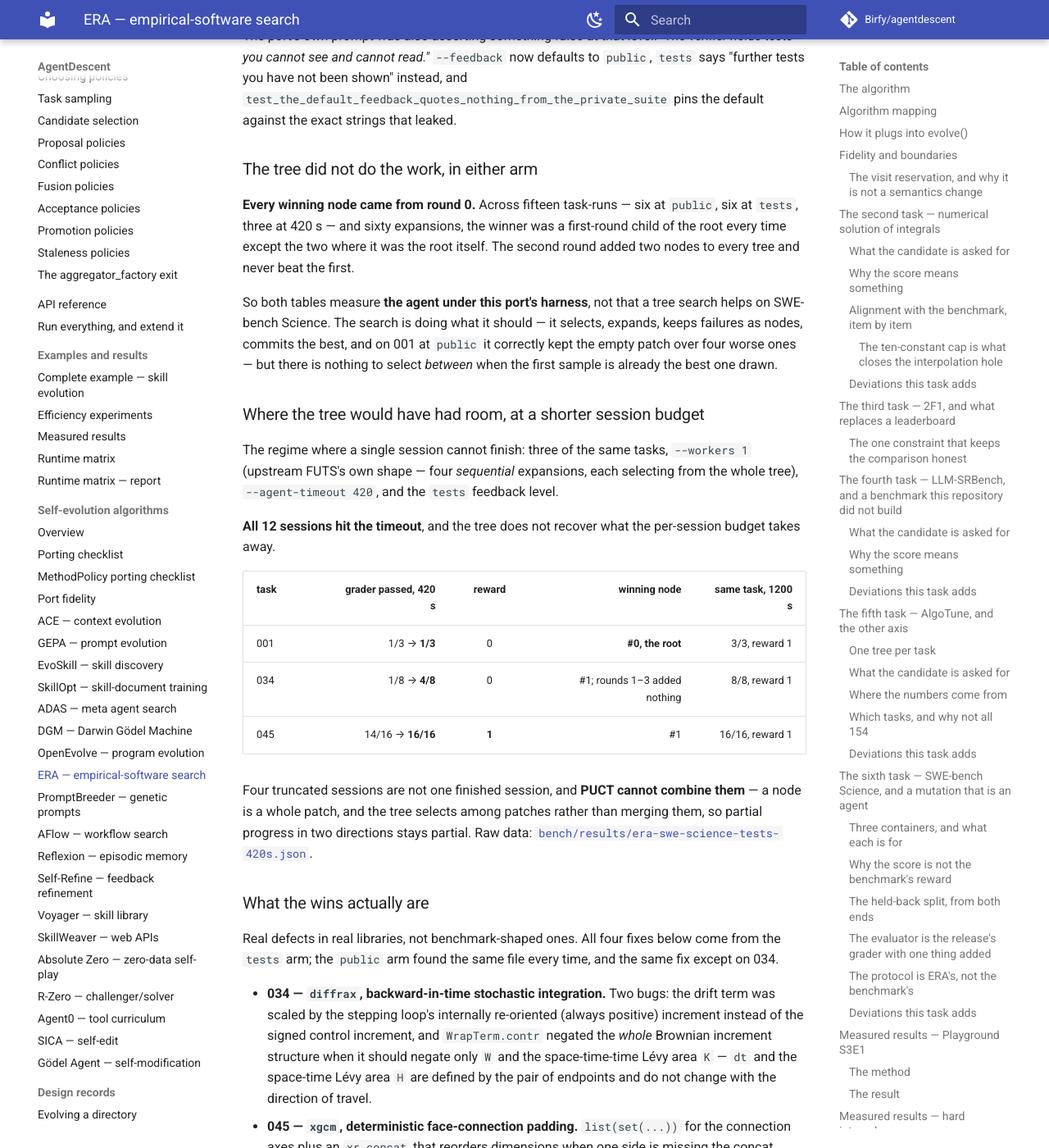
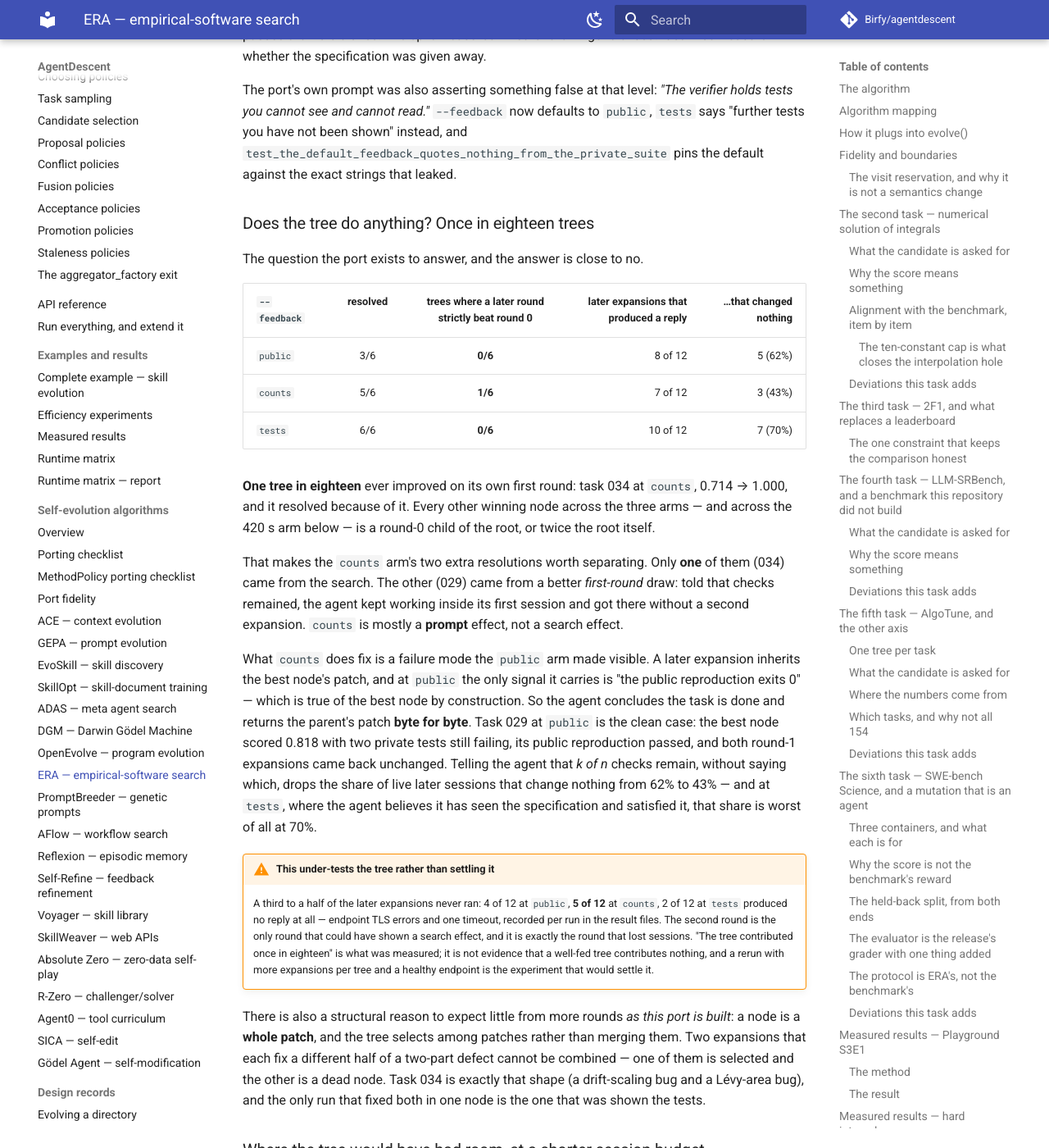
Before and after one commit to Birfy/agentdescent, an MkDocs documentation site: the page built from docs/algo-era.md, in a window 1280 px wide and 1400 px high, scrolled down 38861 px. Shown: the whole window at 82% size. Built offline with MkDocs 1.6.1 and Material for MkDocs 9.7.7, drawn with Linux system fonts in a browser that asks for light colours; comment, search, counter and statistics services are not loaded; some of the changed text lies outside the part shown.

Commit message:
ERA/SWE-bench Science: the middle feedback level, and what the tree is worth
Ran the third arm, `--feedback counts` -- the agent is told how many visible
private checks failed and never which. **5 of 6 resolved**, against 3/6 at
`public` and 6/6 at `tests`.

The number that answers the question the port exists to ask: **one tree in
eighteen** ever improved on its own first round (task 034 at `counts`, 0.714 ->
1.000, and it resolved because of it). Everything else across all three arms and
the 420 s arm was won by a round-0 child of the root, or twice by the root.

So `counts`'s two extra resolutions split: 034 came from the search, 029 came
from a better *first-round* draw. `counts` is mostly a prompt effect. What it
does fix is the failure mode the `public` arm exposed -- a later expansion
inherits the best node's patch, and at `public` the only signal it carries is
"the public reproduction exits 0", which is true of the best node by
construction, so the agent concludes it is done and hands the parent's patch
back byte for byte. 029 at `public` is the clean case: 0.818 with two private
tests failing, public reproduction green, both round-1 expansions unchanged.
Telling it that k of n checks remain drops the share of live later sessions that
change nothing from 62% to 43%; at `tests`, where it believes it has seen and
satisfied the spec, that share is worst at 70%.

Stated as under-testing rather than as a verdict: 4/12, 5/12 and 2/12 later
expansions produced no reply at all across the three arms, and the second round
is the only one that could have shown a search effect. There is also a
structural reason to expect little from more rounds here -- a node is a whole
patch and the tree selects among patches rather than merging them, so two
expansions fixing different halves of one defect cannot be combined. 034 is
exactly that shape.

Co-Authored-By: Claude Opus 5 <noreply@anthropic.com>
Claude-Session: https://claude.ai/code/session_01T72MwMAgYNamMuFiCgVU1V

```diff
--- a/docs/algo-era.md
+++ b/docs/algo-era.md
@@ -1467,12 +1467,13 @@ never sees that grader — it ranks on the visible split only, and
 `--held-back-frac 0.25` of each private suite is never shown to it in any shard
 or any prompt.
 
-Two arms, differing in `--feedback` and nothing else:
-
-| arm | what a prompt may quote | result files |
-|---|---|---|
-| **`public`** — the benchmark's own information budget | `reproduce.py`'s output | [`…-public-1200s-a`](https://github.com/Birfy/agentdescent/blob/main/bench/results/era-swe-science-public-1200s-a.json), [`…-b`](https://github.com/Birfy/agentdescent/blob/main/bench/results/era-swe-science-public-1200s-b.json) |
-| `tests` — the visible split's pytest output | that, **plus the failing tests' own source** | [`…-tests-1200s-a`](https://github.com/Birfy/agentdescent/blob/main/bench/results/era-swe-science-tests-1200s-a.json), [`…-b`](https://github.com/Birfy/agentdescent/blob/main/bench/results/era-swe-science-tests-1200s-b.json) |
+Three arms, differing in `--feedback` and nothing else:
+
+| arm | what a prompt may quote | resolved | result files |
+|---|---|:---:|---|
+| **`public`** — the benchmark's own information budget | `reproduce.py`'s output | **3/6** | [`…-public-1200s-a`](https://github.com/Birfy/agentdescent/blob/main/bench/results/era-swe-science-public-1200s-a.json), [`…-b`](https://github.com/Birfy/agentdescent/blob/main/bench/results/era-swe-science-public-1200s-b.json) |
+| `counts` | that, plus *how many* visible private checks failed — never which | **5/6** | [`…-counts-1200s-a`](https://github.com/Birfy/agentdescent/blob/main/bench/results/era-swe-science-counts-1200s-a.json), [`…-b`](https://github.com/Birfy/agentdescent/blob/main/bench/results/era-swe-science-counts-1200s-b.json) |
+| `tests` | that, **plus the failing tests' own source** | **6/6** | [`…-tests-1200s-a`](https://github.com/Birfy/agentdescent/blob/main/bench/results/era-swe-science-tests-1200s-a.json), [`…-b`](https://github.com/Birfy/agentdescent/blob/main/bench/results/era-swe-science-tests-1200s-b.json) |
 
 Each file carries the winning patch, the whole tree, and the grader's output for
 the baseline and the best node. Each arm is two processes on one host, split
@@ -1562,18 +1563,56 @@ to `public`, `tests` says "further tests you have not been shown" instead, and
 `test_the_default_feedback_quotes_nothing_from_the_private_suite` pins the
 default against the exact strings that leaked.
 
-### The tree did not do the work, in either arm
-
-**Every winning node came from round 0.** Across fifteen task-runs — six at
-`public`, six at `tests`, three at 420 s — and sixty expansions, the winner was
-a first-round child of the root every time except the two where it was the root
-itself. The second round added two nodes to every tree and never beat the first.
-
-So both tables measure **the agent under this port's harness**, not that a tree
-search helps on SWE-bench Science. The search is doing what it should — it
-selects, expands, keeps failures as nodes, commits the best, and on 001 at
-`public` it correctly kept the empty patch over four worse ones — but there is
-nothing to select *between* when the first sample is already the best one drawn.
+### Does the tree do anything? Once in eighteen trees
+
+The question the port exists to answer, and the answer is close to no.
+
+| `--feedback` | resolved | trees where a **later** round strictly beat round 0 | later expansions that produced a reply | …that changed nothing |
+|---|:---:|:---:|---:|---:|
+| `public` | 3/6 | **0/6** | 8 of 12 | 5 (62%) |
+| `counts` | 5/6 | **1/6** | 7 of 12 | 3 (43%) |
+| `tests` | 6/6 | **0/6** | 10 of 12 | 7 (70%) |
+
+**One tree in eighteen** ever improved on its own first round: task 034 at
+`counts`, 0.714 → 1.000, and it resolved because of it. Every other winning node
+across the three arms — and across the 420 s arm below — is a round-0 child of
+the root, or twice the root itself.
+
+That makes the `counts` arm's two extra resolutions worth separating. Only
+**one** of them (034) came from the search. The other (029) came from a better
+*first-round* draw: told that checks remained, the agent kept working inside its
+first session and got there without a second expansion. `counts` is mostly a
+**prompt** effect, not a search effect.
+
+What `counts` does fix is a failure mode the `public` arm made visible. A later
+expansion inherits the best node's patch, and at `public` the only signal it
+carries is "the public reproduction exits 0" — which is true of the best node by
+construction. So the agent concludes the task is done and returns the parent's
+patch **byte for byte**. Task 029 at `public` is the clean case: the best node
+scored 0.818 with two private tests still failing, its public reproduction
+passed, and both round-1 expansions came back unchanged. Telling the agent that
+*k of n* checks remain, without saying which, drops the share of live later
+sessions that change nothing from 62% to 43% — and at `tests`, where the agent
+believes it has seen the specification and satisfied it, that share is worst of
+all at 70%.
+
+!!! warning "This under-tests the tree rather than settling it"
+    A third to a half of the later expansions never ran: 4 of 12 at `public`,
+    **5 of 12** at `counts`, 2 of 12 at `tests` produced no reply at all —
+    endpoint TLS errors and one timeout, recorded per run in the result files.
+    The second round is the only round that could have shown a search effect,
+    and it is exactly the round that lost sessions. "The tree contributed once
+    in eighteen" is what was measured; it is not evidence that a well-fed tree
+    contributes nothing, and a rerun with more expansions per tree and a healthy
+    endpoint is the experiment that would settle it.
+
+There is also a structural reason to expect little from more rounds *as this
+port is built*: a node is a **whole patch**, and the tree selects among patches
+rather than merging them. Two expansions that each fix a different half of a
+two-part defect cannot be combined — one of them is selected and the other is a
+dead node. Task 034 is exactly that shape (a drift-scaling bug and a Lévy-area
+bug), and the only run that fixed both in one node is the one that was shown the
+tests.
 
 ### Where the tree would have had room, at a shorter session budget
 
```
Also changed, not shown: examples/era/README.md (+7 -4 lines), 2 other files.
